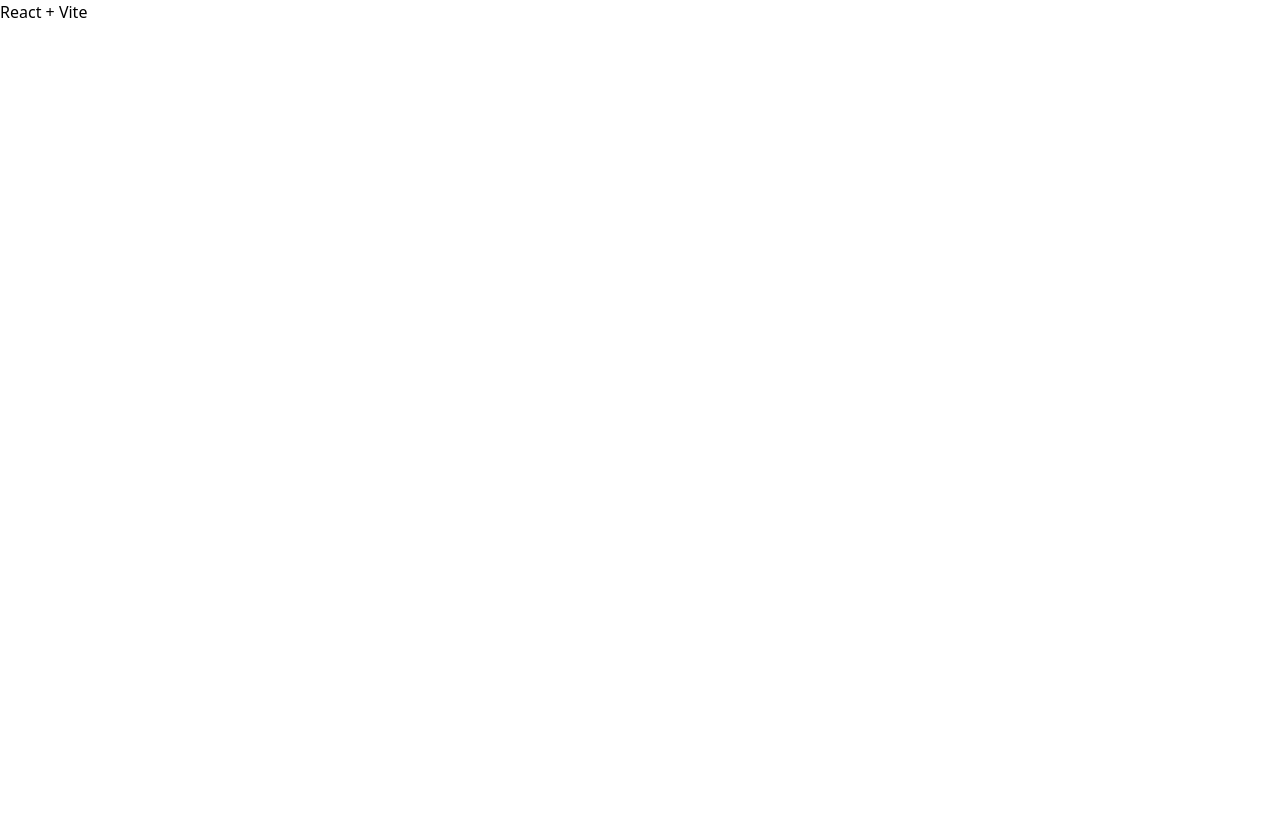
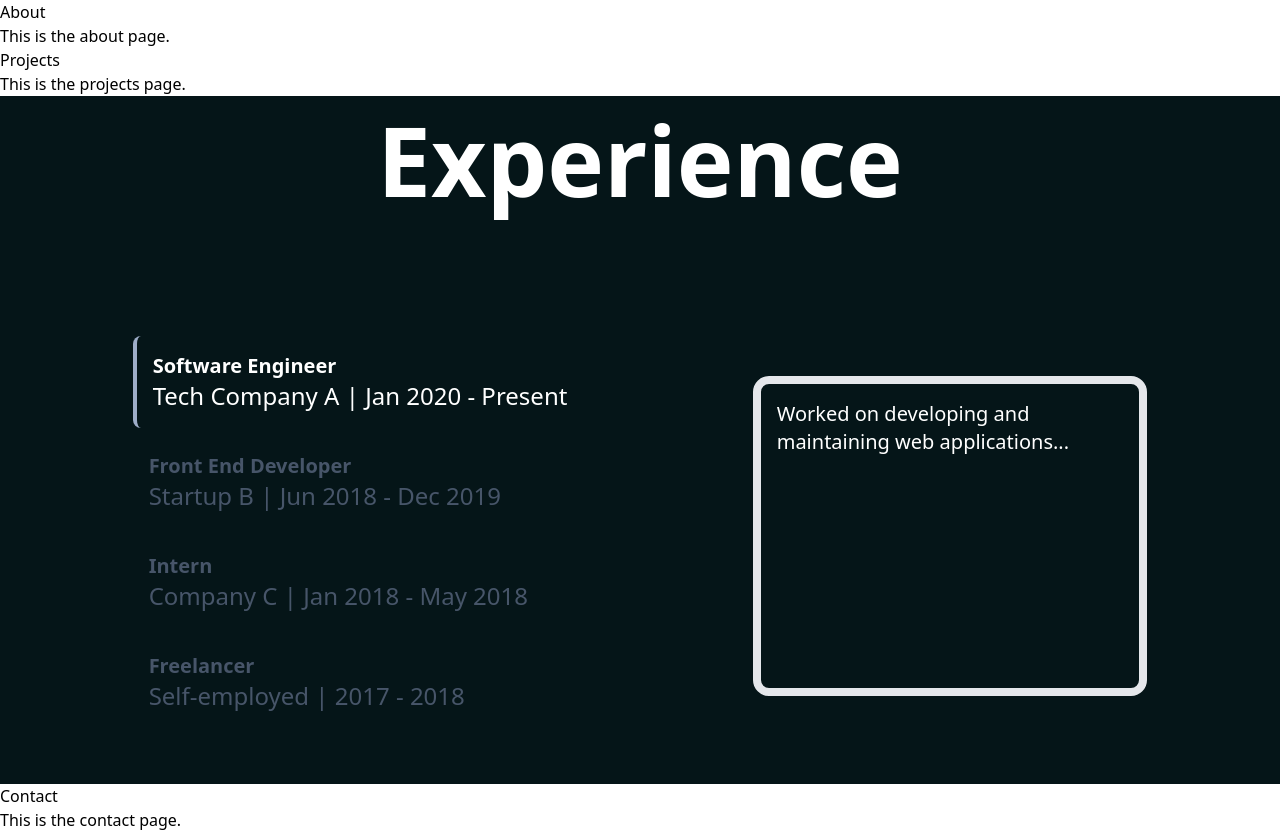
Before and after one commit to evcgit/portfolio, a React (Vite) app: page / in a window 1280 px wide. Before the commit the page ends 800 px from the top, so only its background shows below. Built offline with nearby package versions, Linux system fonts and the light colour scheme.

Commit message:
experience page and theme

```diff
--- a/package.json
+++ b/package.json
@@ -10,6 +10,7 @@
     "preview": "vite preview"
   },
   "dependencies": {
+    "clsx": "^2.1.1",
     "react": "^18.3.1",
     "react-dom": "^18.3.1"
   },
--- a/src/App.jsx
+++ b/src/App.jsx
@@ -1,10 +1,17 @@
 import React from 'react'
+import About from './pages/About'
+import Contact from './pages/Contact'
+import Experience from './pages/Experience'
+import Projects from './pages/Projects'
 
 function App() {
 
   return (
     <>
-			<h1>React + Vite</h1>
+			<About />
+			<Projects />
+			<Experience />
+			<Contact />
     </>
   )
 }
--- /dev/null
+++ b/src/components/ExperienceItem.jsx
@@ -0,0 +1,19 @@
+import React from "react";
+import clsx from "clsx";
+
+const ExperienceItem = ({ title, company, date, onClick, selected }) => {
+    return (
+        <div
+            className={clsx(
+                "cursor-pointer mb-2 rounded-lg p-4 transition-colors duration-300",
+                selected ? "text-white border-l-4 border-accent" : "text-text"
+            )}
+            onClick={onClick}
+        >
+            <h2 className="text-xl font-semibold">{title}</h2>
+            <h3 className="text-2xl">{company} | {date}</h3>
+        </div>
+    );
+};
+
+export default ExperienceItem;
--- /dev/null
+++ b/src/pages/About.jsx
@@ -0,0 +1,14 @@
+import React from "react";
+
+const About = () => {
+	return (
+		<>
+		<div className="container text-softWhite">
+			<h1>About</h1>
+			<p>This is the about page.</p>
+		</div>
+		</>
+	);
+};
+
+export default About;
--- /dev/null
+++ b/src/pages/Contact.jsx
@@ -0,0 +1,12 @@
+import React from "react";
+
+const Contact = () => {
+	return (
+		<>
+			<h1>Contact</h1>
+			<p>This is the contact page.</p>
+		</>
+	);
+};
+
+export default Contact;
--- /dev/null
+++ b/src/pages/Experience.jsx
@@ -0,0 +1,58 @@
+import React, { useState } from "react";
+import ExperienceItem from "../components/ExperienceItem";
+
+const experiences = [
+    {
+        title: "Software Engineer",
+        company: "Tech Company A",
+        date: "Jan 2020 - Present",
+        description: "Worked on developing and maintaining web applications..."
+    },
+    {
+        title: "Front End Developer",
+        company: "Startup B",
+        date: "Jun 2018 - Dec 2019",
+        description: "Built user interfaces with React and improved UX..."
+    },
+    {
+        title: "Intern",
+        company: "Company C",
+        date: "Jan 2018 - May 2018",
+        description: "Assisted in various development tasks and learned key skills..."
+    },
+    {
+        title: "Freelancer",
+        company: "Self-employed",
+        date: "2017 - 2018",
+        description: "Worked on multiple freelance projects involving web development..."
+    }
+];
+
+const Experience = () => {
+    const [selectedExperience, setSelectedExperience] = useState(experiences[0]);
+
+    return (
+        <div className="flex flex-col justify-center p-4 bg-background">
+					<h1 className="text-8xl font-bold mb-24 text-white text-center">Experience</h1>
+						<div className="flex p-8 justify-around items-center">
+            	<div className="w-fit">
+            	    {experiences.map((exp, index) => (
+            	        <ExperienceItem
+            	            key={index}
+            	            title={exp.title}
+            	            company={exp.company}
+            	            date={exp.date}
+            	            onClick={() => setSelectedExperience(exp)}
+													selected={selectedExperience === exp}
+            	        />
+            	    ))}
+            	</div>
+            	<div className="w-1/3 p-4 text-xl border-8 rounded-2xl text-white h-80">
+            	    <p>{selectedExperience.description}</p>
+            	</div>
+						</div>
+        </div>
+    );
+};
+
+export default Experience;
--- /dev/null
+++ b/src/pages/Projects.jsx
@@ -0,0 +1,12 @@
+import React from "react";
+
+const Projects = () => {
+	return (
+		<>
+			<h1>Projects</h1>
+			<p>This is the projects page.</p>
+		</>
+	);
+};
+
+export default Projects;
--- a/tailwind.config.js
+++ b/tailwind.config.js
@@ -4,7 +4,17 @@ module.exports = {
     "./src/**/*.{js,ts,jsx,tsx}",
   ],
   theme: {
-    extend: {},
+    extend: {
+      colors: {
+        primary: '#00A896',
+				secondary: '#F25F5C',
+				accent: '#9EADC8',
+				secondaryAccent: '#02C39A',
+				background: '#051518',
+				text: '#475569',
+				hightlight: '#F0F3BD',
+      },
+    },
   },
   plugins: [],
 }
```
Also changed, not shown: 1 other file (tests, documents, lock files or other folders).
